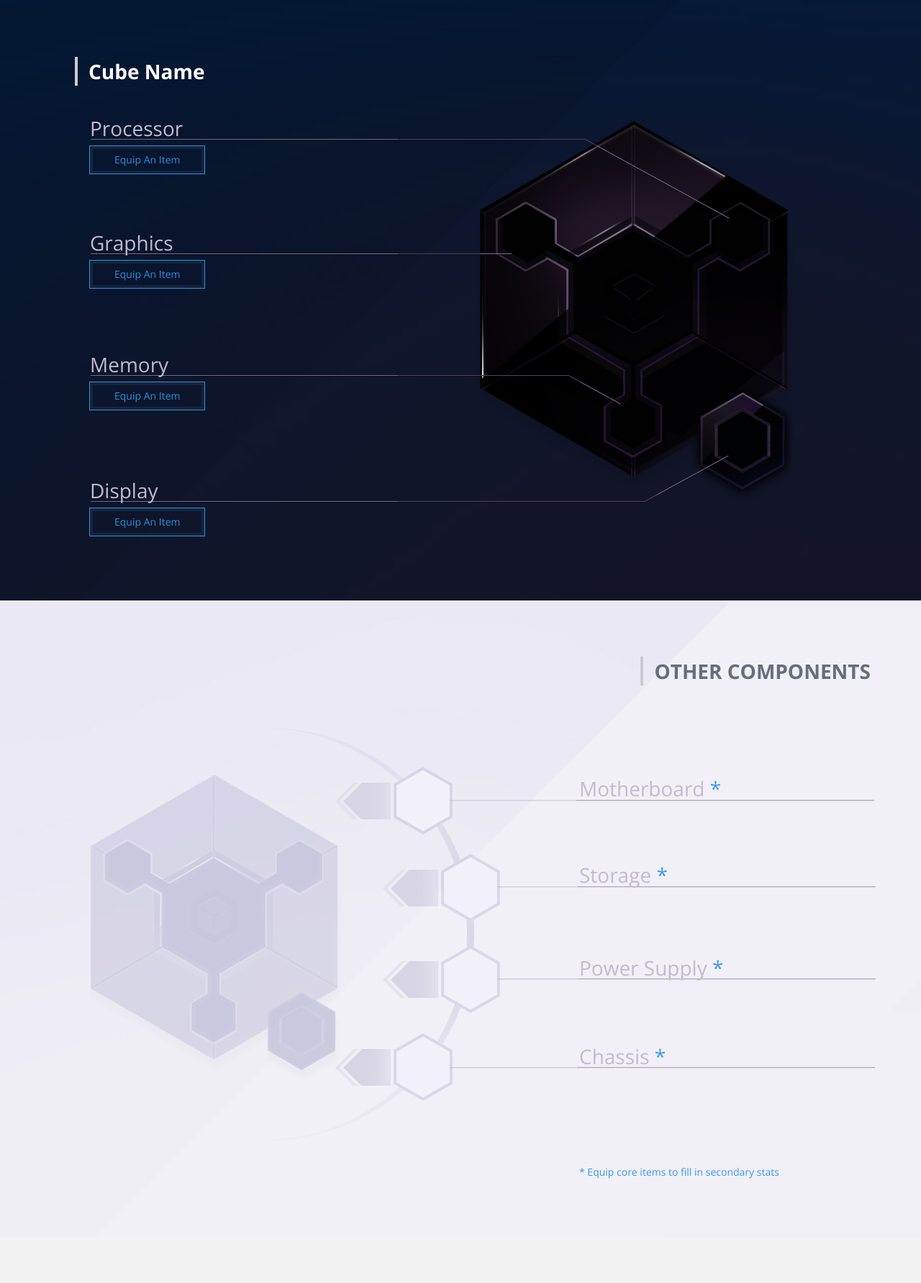
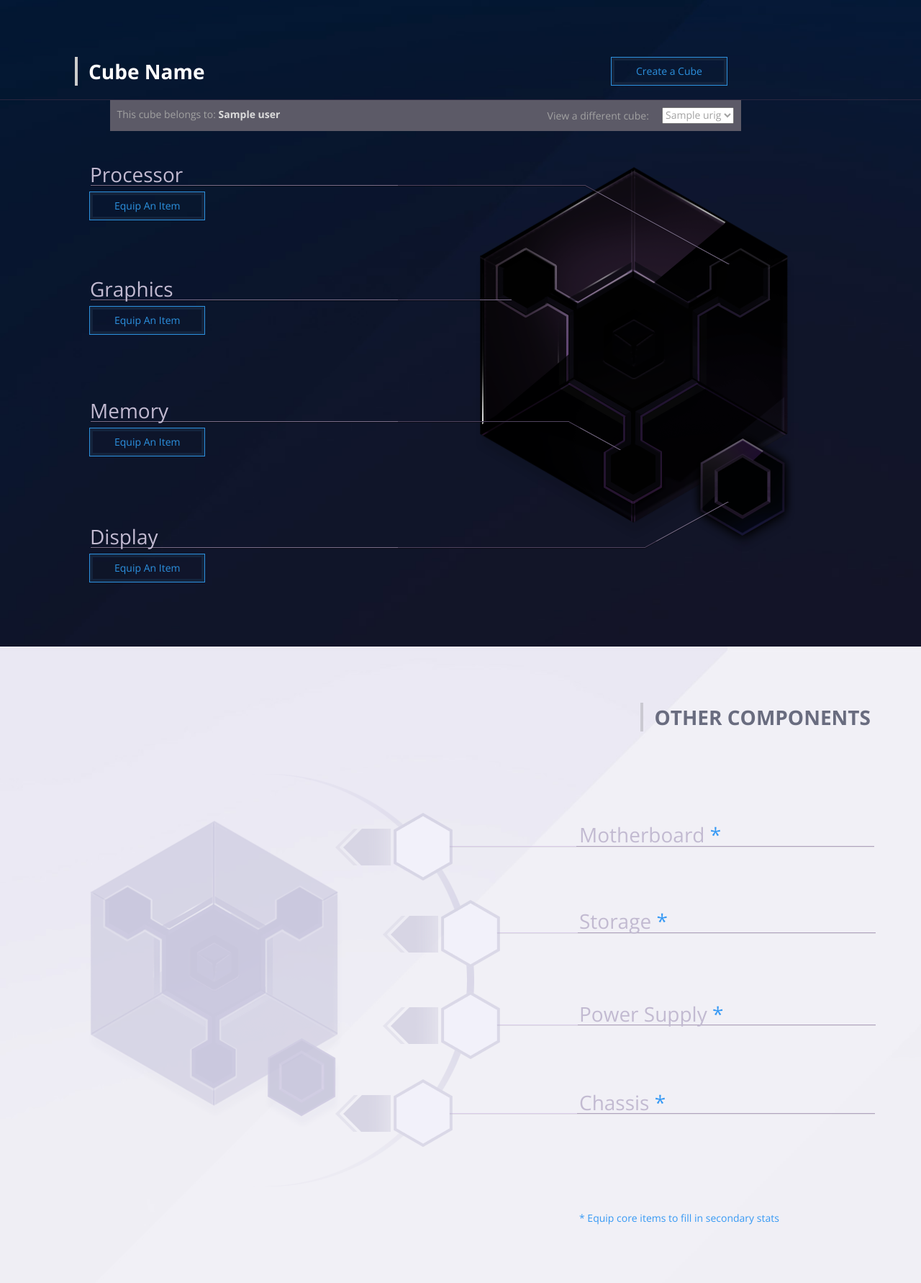
Before and after one commit to rlheureu/arctic, a Flask app: template templates/bench.html in a window 1280 px wide. Shown: the part 70-1852 px from the top of the page at 72% size. Before the commit the page ends 1707 px from the top, so only its background shows below. Run offline with Flask 2, Linux system fonts and the light colour scheme; the template is opened without the code that fills it: most values are stand-ins (such as "Sample title", 1, 10 or a date in 2020); some libraries are stand-ins or nearby versions.

Commit message:
fixed some compat stuff. initial view other user rigs impl

```diff
--- a/models/models.py
+++ b/models/models.py
@@ -175,7 +175,7 @@ class Rig(Base):
     chassis_component_id = Column('chassis_component_id', Integer, ForeignKey('arctic_component.arctic_component_id'))
     chassis_component = relationship('ChassisComponent', foreign_keys='Rig.chassis_component_id')
     user_id = Column('user_id', Integer, ForeignKey('arctic_user.arctic_user_id'))
-    user = relationship('User', foreign_keys='Rig.user_id')
+    user = relationship('User', foreign_keys='Rig.user_id', backref='rigs')
     rig_preset = Column('rig_preset', Boolean)
     rig_preset_name = Column('rig_preset_name', String(400))
     rig_preset_sort_order = Column('rig_preset_sort_order', Integer)
--- a/templates/base.html
+++ b/templates/base.html
@@ -438,7 +438,9 @@
     			alert('Registration complete');
     			// user is now logged in!
     			ArcticBasics.loginComplete();
-    		});
+    		}).fail(function(resp){
+    			alert('Failed to register: ' + resp.responseJSON.reason);
+  			});
     	});
 
     	$('#signin-button').click(function(){
--- a/templates/bench.html
+++ b/templates/bench.html
@@ -318,7 +318,9 @@
   .other-component-note{
     color: #3699f4;
   }
-
+  .cube-belongs-to{
+    width:100%; border-top: 1px #2a263f solid;
+  }
   .showcase-links{
     width:100%; border-bottom: 1px #2a263f solid;
   }
@@ -399,6 +401,8 @@
         <br>
         {% if my_rig or not rig %}
         <button class="ac-btn" id="save-cube-button">Save Cube</button>
+        {% else %}
+        <a href="/preset" class="ac-btn">Create a Cube</a>
         {% endif %}
       </div>
     </div>
@@ -416,6 +420,27 @@
           </ul>
         </div>
       </div>
+    </div>
+  </div>
+  {% else %}
+  <div class="cube-belongs-to">
+    <div class="container">
+      <div class="row">
+        <div class="col-md-1"></div>
+        <div class="col-md-9" style="background-color: #5c5a67; padding: 10px;">
+          <span style="color: #a2a2a2;">This cube belongs to: </span> <span style="font-weight: bold; color: #dcdcdc;">{{rig.user.profile_name}}</span>
+          <span class="pull-right" style="color: #a2a2a2;">
+            View a different cube: &nbsp;&nbsp;&nbsp;
+            <select id="change-cube-select">
+              {% for urig in rig.user.rigs %}
+                <option class="nav-onclick" data-location="/bench?rig={{urig.id}}">{{urig.name}}</option>
+              {% endfor %}
+            </select>
+          </span>
+        </div>
+        <div class="col-md-2"></div>
+      </div>
+      <br>
     </div>
   </div>
   {% endif %}
@@ -687,8 +712,12 @@
 		//
 		// equip buttons - show modal and load parts
 		//
-		$('.equipbutton').click(renderPartPickerModal);
-		$('.equip-clickable').click(renderPartPickerModal);
+		if(AC_GLOBALS.myRig) {
+    		$('.equipbutton').click(renderPartPickerModal);
+    		$('.equip-clickable').click(renderPartPickerModal);
+		} else {
+			$('.equip-clickable').css('cursor', 'auto');
+		}
 
 		//
 		// Rendering PART PICKER MODAL
@@ -757,10 +786,16 @@
             				itemDiv.addClass('recommended-item');
             			}
 
+        				// make item clickable (equippable)
+        				itemDiv.addClass('equippable-item');
+
         			} else {
         				iconDiv.append('<img src="/static/images/modal-box-rarity-incompatible.png"/>') 	// append incompat icon
         				contentDiv.append('<span class="part-item-sub fg-inc-red">INCOMPATIBLE</span>'); 			// incompatible text
         				titleSpan.addClass('fg-inc'); 															// title color
+
+        				// item cannot be equipped
+        				itemDiv.removeClass('equippable-item');
         			}
 
         			itemListView.append(itemDiv);
@@ -781,7 +816,7 @@
 		// Change styling
 		//
 		function bindEquipListener(){
-			$('.equip-part-item').click(function(){
+			$('.equippable-item').click(function(){
 				// remove equip styling from all components
 				$('.equip-part-item').removeClass('equipped');
 				$(this).addClass('equipped');
@@ -990,6 +1025,9 @@
 			});
 		}
 
+		$('#change-cube-select').change(function(){
+			window.location.href = $(this).find(":selected").data('location');
+		});
 
 
 	});
```
Also changed, not shown: action/new_user.py (+6 -5 lines), database/dataaccess.py (+15 -15 lines).
